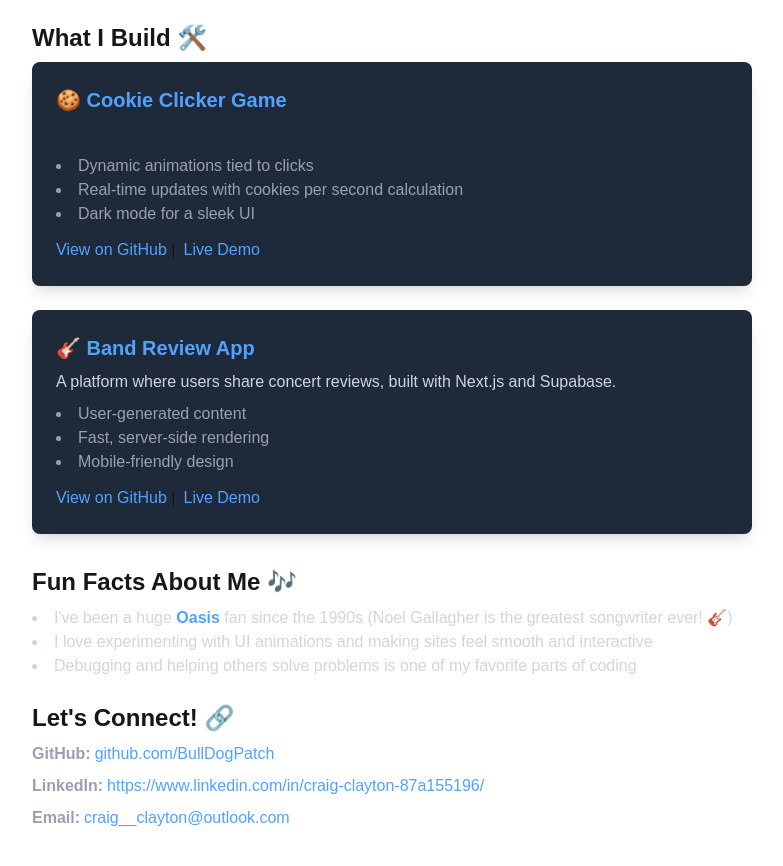
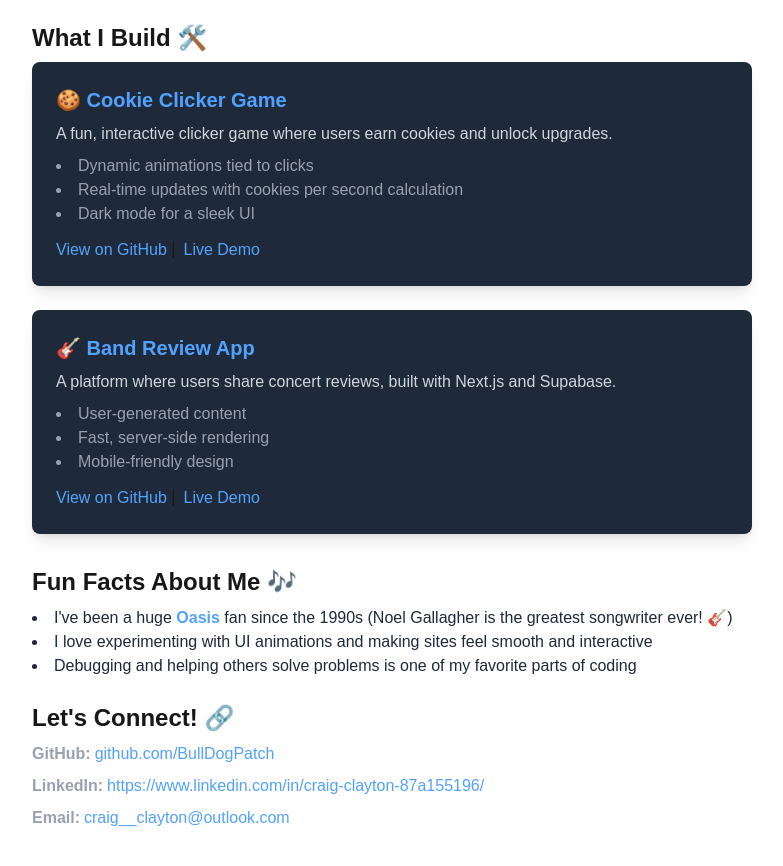
Before and after one commit to BullDogPatch/portfolio-site, a Next.js app: page /about-me in a window 1280 px wide. Shown: the part 440-1306 px from the top of the page, without its empty margins (248-1031 px from the left). Built offline with nearby package versions, Linux system fonts and the light colour scheme.

Commit message:
make text colour work on both light and dark mode

```diff
--- a/src/app/about-me/page.tsx
+++ b/src/app/about-me/page.tsx
@@ -38,7 +38,7 @@ const AboutPage = () => {
         <h3 className='text-xl font-semibold text-blue-400'>
           🍪 Cookie Clicker Game
         </h3>
-        <p className='text-gray-800 mt-2 dark:text-gray-300'>
+        <p className='text-gray-300 mt-2 '>
           A fun, interactive clicker game where users earn cookies and unlock
           upgrades.
         </p>
@@ -86,16 +86,16 @@ const AboutPage = () => {
         Fun Facts About Me 🎶
       </h2>
       <ul className='list-disc list-inside text-gray-300 mb-6'>
-        <li>
+        <li className='text-gray-800 dark:text-gray-300'>
           I&apos;ve been a huge{' '}
           <span className='font-semibold text-blue-400'>Oasis</span> fan since
           the 1990s (Noel Gallagher is the greatest songwriter ever! 🎸)
         </li>
-        <li>
+        <li className='text-gray-800 dark:text-gray-300'>
           I love experimenting with UI animations and making sites feel smooth
           and interactive
         </li>
-        <li>
+        <li className='text-gray-800 dark:text-gray-300'>
           Debugging and helping others solve problems is one of my favorite
           parts of coding
         </li>
```
